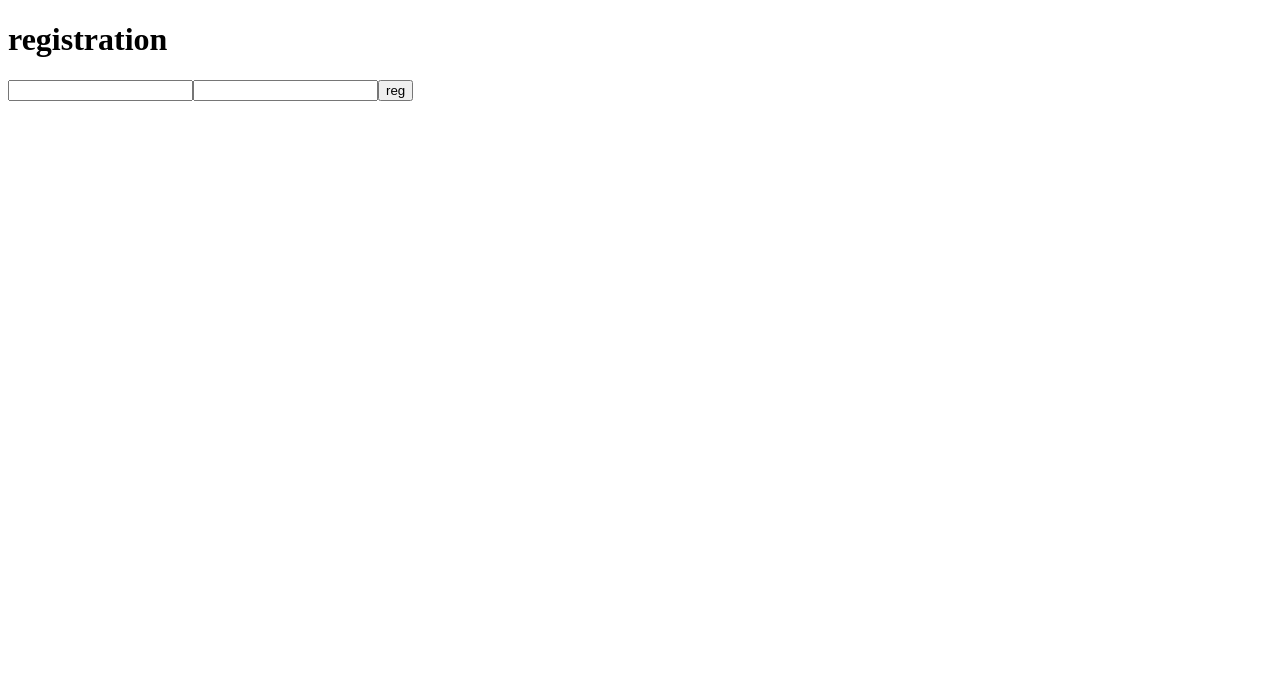
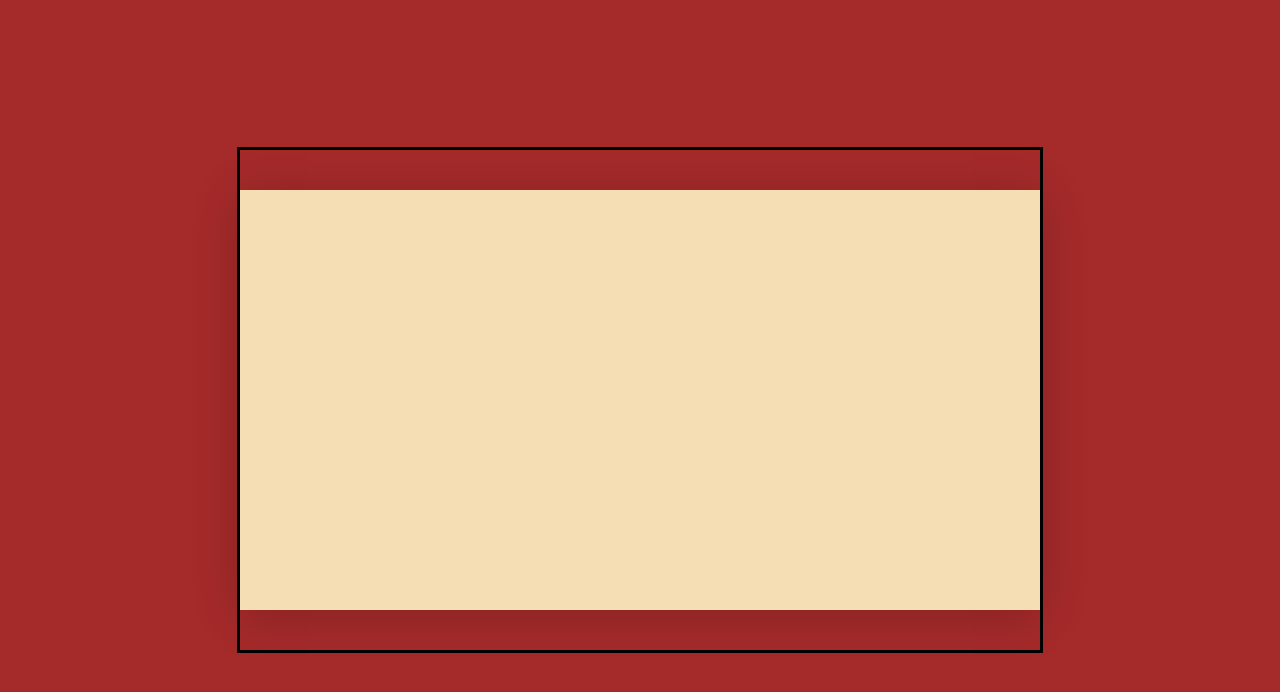
Before and after one commit to Mrfroxi/taskManager-frontend, a React (Create React App) app: page / in a window 1280 px wide. Shown: the top 692 px of the page. Built offline with nearby package versions, Linux system fonts and the light colour scheme.

Commit message:
feat:added setup eslint

```diff
--- a/src/components/registrationForm.jsx
+++ b/src/components/registrationForm.jsx
@@ -1,11 +1,11 @@
 import React ,{useState,useEffect} from 'react';
-
+import classes from './registrationForm.module.css';
 
 const useInput = (initialValue ,validations) =>{
 
-    const [value ,setValue] = useState(initialValue);
+	const [ value ,setValue ] = useState(initialValue);
 
-    const [isDirty ,setDirty] = useState(false);
+	const [ isDirty ,setDirty ] = useState(false);
 
 	const valid = useValidation(value,validations);
 
@@ -16,7 +16,6 @@ const useInput = (initialValue ,validations) =>{
 	const onBlur= (e) =>{
 		setDirty(true);
 	};
-
 	return{
 		value,
 		onChange,
@@ -28,33 +27,39 @@ const useInput = (initialValue ,validations) =>{
 
 const useValidation = (value ,validations) => {
 
-    const [ isEmpty ,setEmpty] = useState(true);
+	const [ isEmpty ,setEmpty ] = useState(true);
 
-    const [minLengthError,setMinLengthError] = useState(false);
-    const [emailError,setEmailError] = useState(true);
-
+	const [ minLengthError,setMinLengthError ] = useState(false);
+	const [ emailError,setEmailError ] = useState(true);
+	const[ inputValid ,setInputValid ] = useState(false);
 	useEffect ( () => {
 		//validations keys
 		for (let validation in validations){
 			switch (validation){
 				case 'minLength':
-                value.minLength < validations[validation] ? setMinLengthError(true) : setMinLengthError(false);
+					value.length < validations[validation] ? setMinLengthError(true) : setMinLengthError(false);
+					console.log(minLengthError);
 					break;
 				case 'isEmpty':
 					value ? setEmpty(false) : setEmpty(true);
 					break;
 				case 'isEmail':
 					const re =  /^(([^<>()[\]\.,;:\s@\"]+(\.[^<>()[\]\.,;:\s@\"]+)*)|(\".+\"))@(([^<>()[\]\.,;:\s@\"]+\.)+[^<>()[\]\.,;:\s@\"]{2,})$/i;
-                re.test(String(value).toLocaleLowerCase()) ? setEmailError(false) :setEmailError(true)
+					re.test(String(value).toLocaleLowerCase()) ? setEmailError(false) :setEmailError(true);
 					break;
 			}
 		}
-    },[value]);
+	},[ value ]);
+	useEffect(() => {
+		if(isEmpty  || minLengthError) setInputValid(false);
 
+		setInputValid(true);
+	},[ isEmpty  || minLengthError ]);
 	return {
 		isEmpty,
 		minLengthError,
-        emailError
+		emailError,
+		inputValid
 	};
 };
 const RegistrationForm =  () => {
@@ -62,22 +67,22 @@ const RegistrationForm =  () => {
 	const password = useInput('',{isEmpty:true ,minLength:5});
 
 	return (
-   <div>
-     <form>
+		<div className={classes.formContainer}>
+			<form className={classes.mainForm}>
 
-        <h1>registration</h1>
+				{/* <h1>registration</h1> */}
 
-        {(email.isEmpty && email.isDirty) && <div style={{color:'red'}}> Поле не может быть пустым</div>}
+				{/* {(email.isEmpty && email.isDirty) && <div style={{color:'red'}}> Поле не может быть пустым</div>}
 
-        {(email.isDirty) && <div style={{color:'red'}}>Неккоректная длина пароля</div>}
+        {(email.isDirty && email.minLengthError) && <div style={{color:'red'}}>Неккоректная длина пароля</div>}
 
-        {(email.emailError && email.isDirty) && <div style={{color:'red'}}>Неккоректный email</div>}
-
+        {(email.emailError && email.isDirty) && <div style={{color:'red'}}>Неккоректный email</div>} */}
+				{/*
         <input value={email.value} onChange={e =>email.onChange(e)} onBlur={e => email.onBlur(e)} name='email' type='text'/>
 
         <input value={password.value} onChange={e => password.onChange(e)} onBlur={e => password.onBlur(e)} name='password' type='text'/>
 
-        <button>reg</button>
+        <button disable={`${!email.inputValid}`} className={classes.btn}>reg</button> */}
 			</form>
 		</div>
 	);
--- /dev/null
+++ b/src/components/registrationForm.module.css
@@ -0,0 +1,77 @@
+*{
+    box-sizing: border-box;
+}
+
+body{
+    margin:0;
+    min-height: 100vh;
+    display: flex;
+    justify-content: center;
+    align-items: center;
+    background-color: brown;
+}
+.btn{
+    background-color:green;
+}
+
+.formContainer{
+  width:800px;
+  height: 500px;
+  padding: 40px 0;
+  outline: solid;
+  position: relative;
+}
+
+.mainForm{
+    height: 100%;
+    background-color: wheat;
+
+    box-shadow:  0 5px 45px rgba(0, 0, 0, 0.2);
+
+    display: flex;
+
+    align-items: center;
+}
+
+/*block registration and logIn */
+
+.block__item{
+    width: 50%;
+}
+
+
+.block-item{
+text-align: center;
+}
+
+.block-item-title{
+    font-size: 1.2rem;
+    font-weight: 500;
+    color: white;
+    margin-bottom: 10px;
+}
+
+.block-item-btn{
+    border: none;
+    cursor: pointer;
+    padding: 10px 20px;
+    background-color: aliceblue;
+    color: #333;
+
+    font-size: 16px;
+    font-weight: 500;
+}
+
+/*form */
+
+.form-box{
+    background-color: white;
+    height: 100%;
+    width: 50%;
+
+    position:  absolute;
+    top: 0;
+    left: 0;
+    z-index: 1000;
+
+}
```
Also changed, not shown: src/App.tsx (+4 -4 lines), .eslintrc.json. Lines whose indentation alone changed are shown as unchanged.
